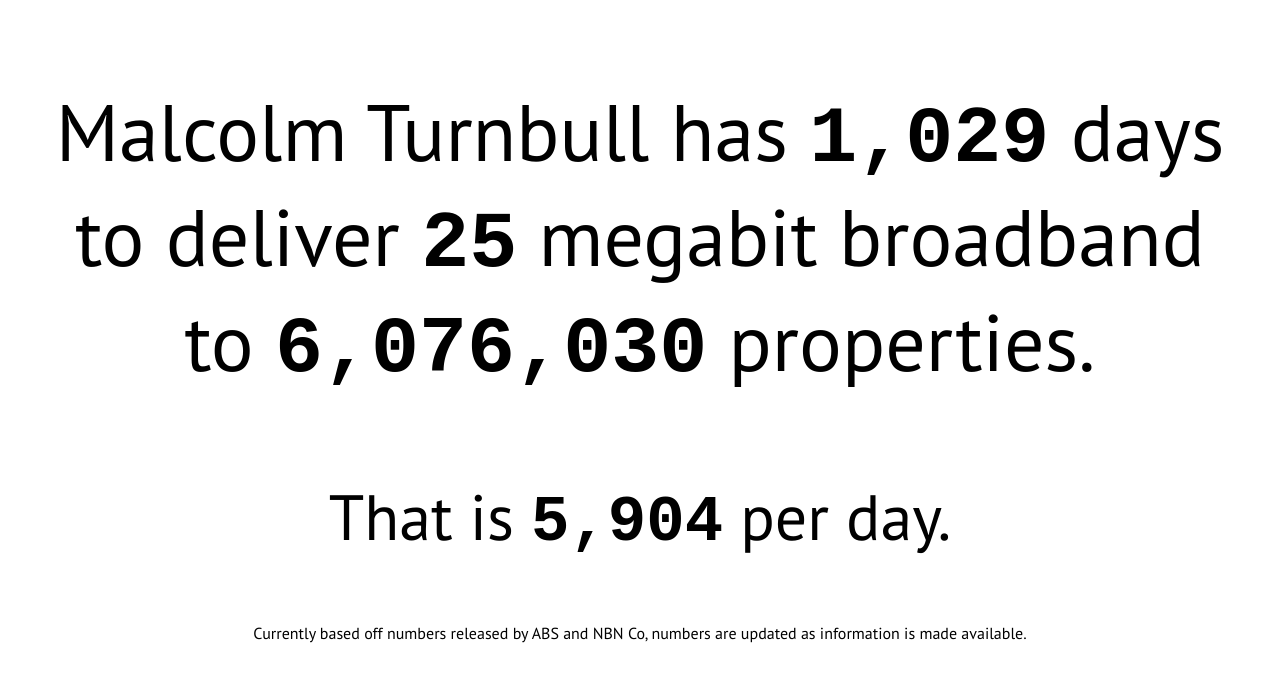
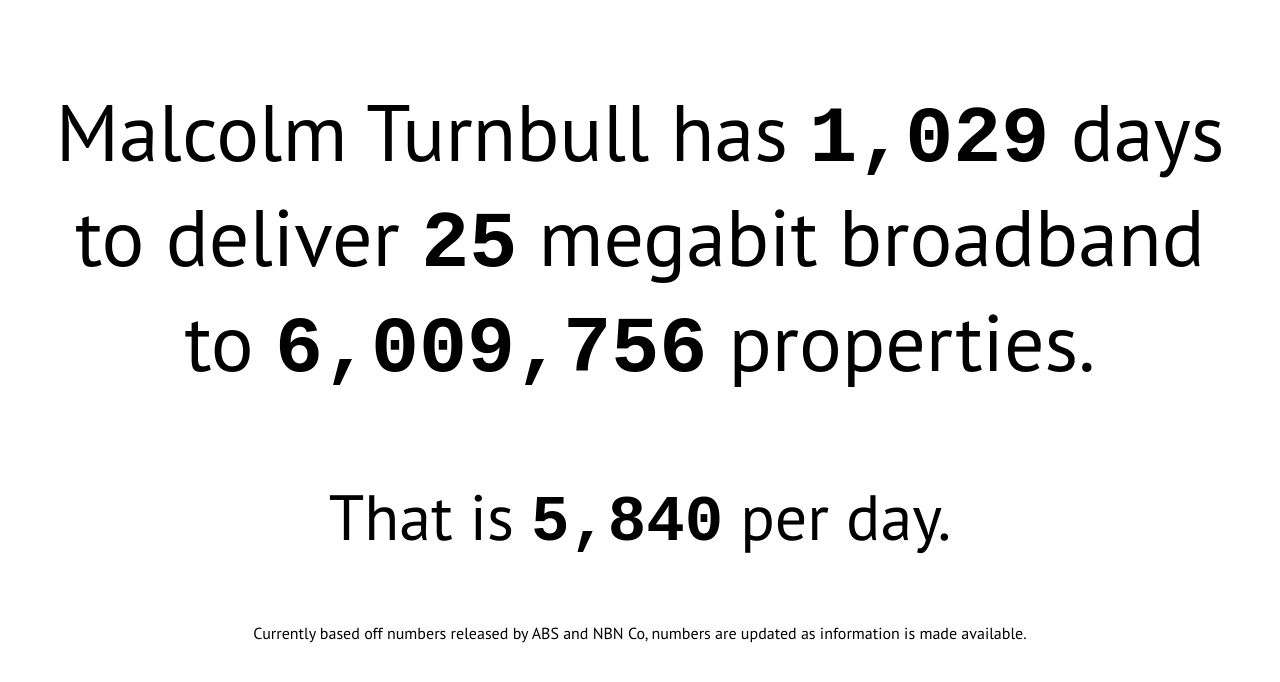
Before and after one commit to Cameron-D/NBN-Countdown, a plain HTML site: page index.html in a window 1280 px wide. Drawn offline with nearby package versions, Linux system fonts and the light colour scheme; a web font is replaced by a local one.

Commit message:
Update with latest numbers
It was kinda out of date

```diff
--- a/index.html
+++ b/index.html
@@ -32,11 +32,11 @@
 		<p class="tiny">Currently based off numbers released by ABS and NBN Co, numbers are updated as information is made available.</p>
 		<script src="//ajax.googleapis.com/ajax/libs/jquery/2.0.3/jquery.min.js"></script>
 		<script type="text/javascript">
-			var properties_left = Math.round((9117033*0.71)-397063);
+			var properties_left = Math.round((9117033*0.71)-463337);
 			// Currently: 71% of total dwellings - already passed by FTTH
 			// 9117033 dwellings		http://www.censusdata.abs.gov.au/census_services/getproduct/census/2011/quickstat/0
 			// To 71% of the population	http://delimiter.com.au/2013/09/07/fttp-dream-coalition-victory-kills-labors-nbn/
-			// 397063 properties passed	http://www.nbnco.com.au/about-us/weekly-progress-report.html
+			// 463337 properties passed	http://www.nbnco.com.au/about-us/weekly-progress-report.html
 			$(function() {
 				var now=new Date(),dateEnd=new Date(2016,11,31),days=Math.round((dateEnd-now)/1000/60/60/24);
 				$("#days").html(commas(days));
```
